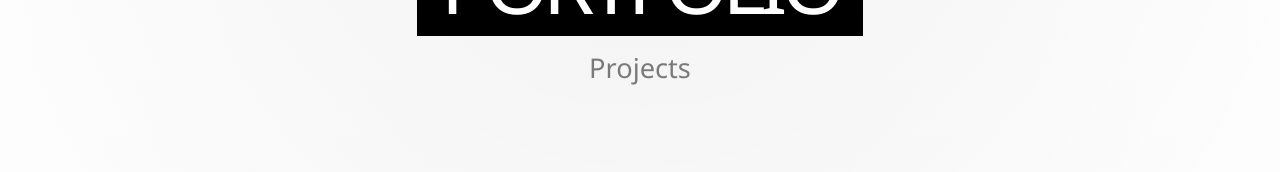
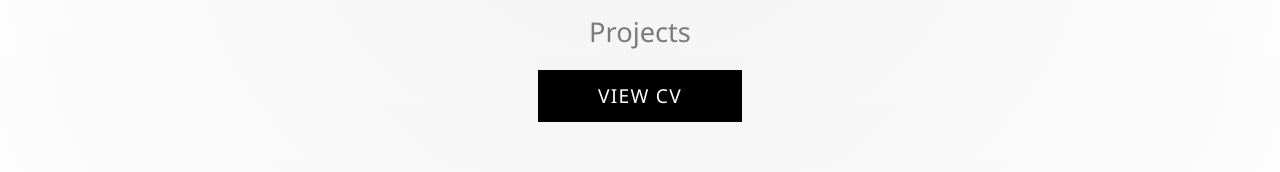
Before and after one commit to GerardoCL31/Porfolio, a React (Vite) app: page / in a window 1280 px wide. Shown: the part 209-381 px from the top of the page. Built offline with nearby package versions, Linux system fonts and the light colour scheme; the HTML template or start-up script is replaced by a standard one.

Commit message:
button cv

```diff
--- a/src/App.css
+++ b/src/App.css
@@ -37,6 +37,34 @@
   font-size: clamp(1.1rem, 3vw, 1.7rem);
   font-weight: 300;
   color: #7a7a7a;
+}
+
+.hero-cv-link {
+  display: inline-block;
+  width: clamp(8.8rem, 28vw, 12.75rem);
+  margin-top: 0.45rem;
+  padding: 0.72rem 1.25rem;
+  border: 1px solid #000;
+  background: #000;
+  color: #fff;
+  font-size: clamp(1rem, 2vw, 1.2rem);
+  letter-spacing: 0.08rem;
+  text-decoration: none;
+  text-align: center;
+  text-transform: uppercase;
+  transition: background 0.2s ease, color 0.2s ease, transform 0.2s ease;
+}
+
+.hero-cv-link:hover,
+.hero-cv-link:focus-visible {
+  background: transparent;
+  color: #000;
+  transform: translateY(-2px);
+}
+
+.hero-cv-link:focus-visible {
+  outline: 2px solid #000;
+  outline-offset: 4px;
 }
 
 .content {
@@ -201,4 +229,10 @@
     border-radius: 0.4rem;
     text-align: center;
   }
+
+  .hero-cv-link {
+    padding: 0.62rem 1rem;
+    font-size: 1rem;
+    letter-spacing: 0.05rem;
+  }
 }
--- a/src/App.jsx
+++ b/src/App.jsx
@@ -79,6 +79,14 @@ function App() {
         <p className="hero-kicker">Gerardo Corona López</p>
         <h1 className="hero-title">PORTFOLIO</h1>
         <p className="hero-subtitle">Projects</p>
+        <a
+          href="http://cv.gerardocorona.io/"
+          className="hero-cv-link"
+          target="_blank"
+          rel="noopener noreferrer"
+        >
+          View CV
+        </a>
       </header>
 
       <main className="content">
```
Also changed, not shown: 5 other files (tests, documents, lock files or other folders).
